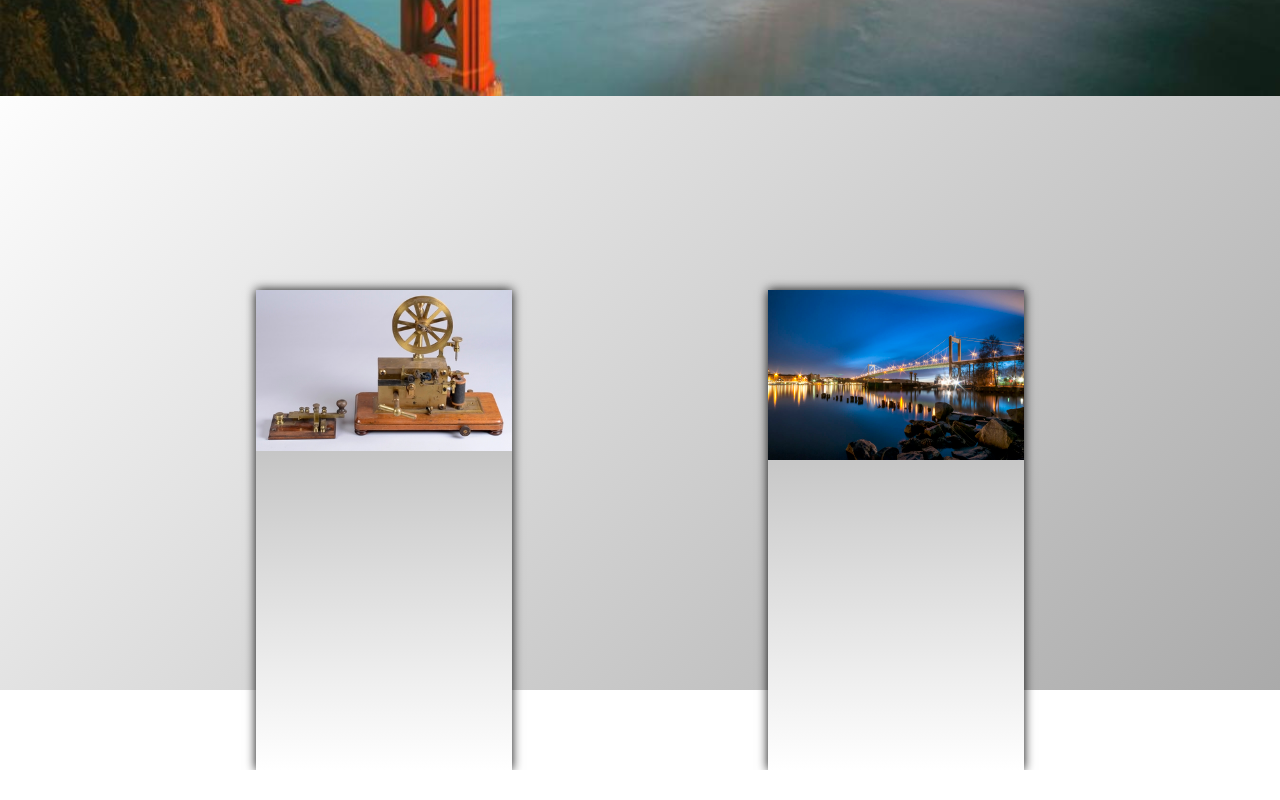
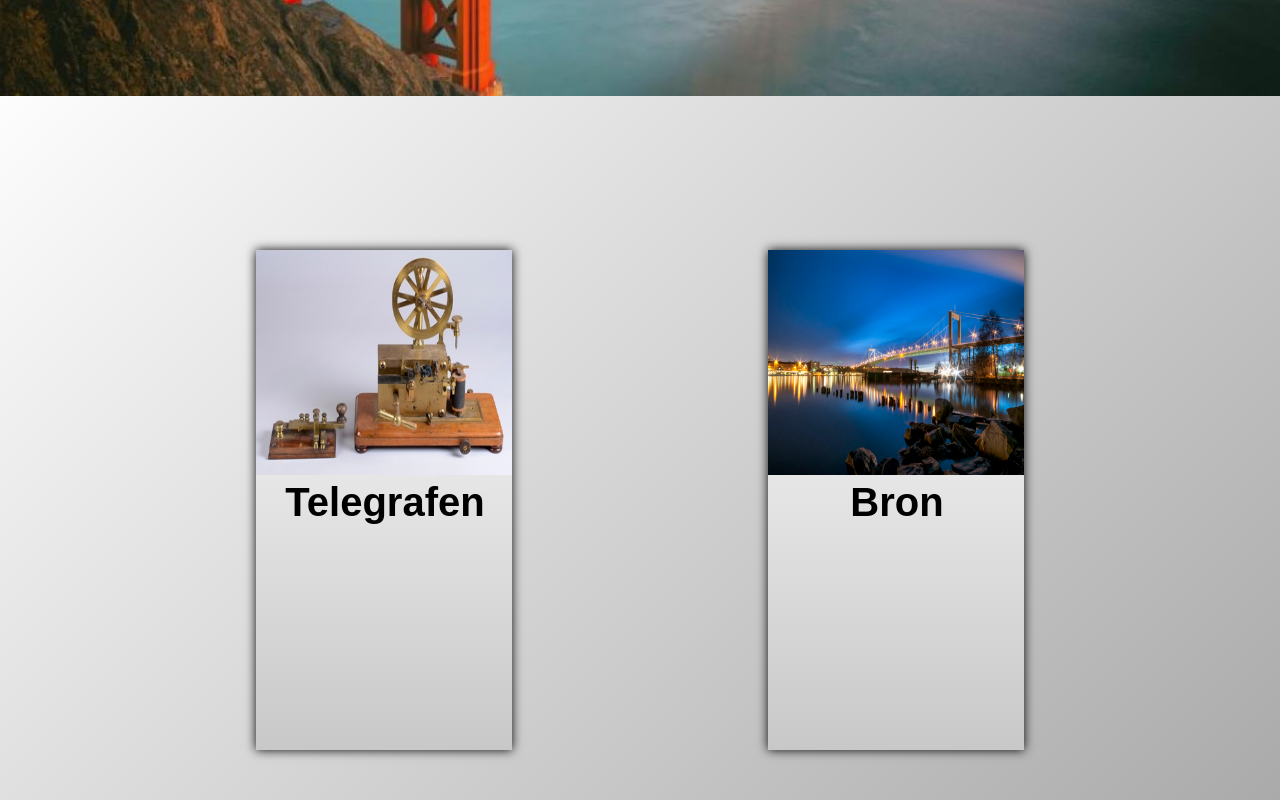
Before and after one commit to POPIS1200/hemsida, a plain HTML site: page index.html in a window 1280 px wide. Shown: the part 575-1375 px from the top of the page. Before the commit the page ends 1345 px from the top, so only its background shows below. Drawn offline with Linux system fonts and the light colour scheme.

Commit message:
fixat i mitten sektionen

```diff
--- a/index.html
+++ b/index.html
@@ -37,14 +37,15 @@
             <a href="./sidor/telegraf.html" height="100%">
             <div id="left">
 
-                <img src="./bilder/telegraf.png" width="100%"/>
-
+                <img src="./bilder/telegraf.png" width="100%" height="45%"/>
+                <h1 class="title-text">Telegrafen</h1>
             </div>
         </a>
         <a href="./sidor/bro.html" height="100%">
             <div id="right">
 
-                <img src="./bilder/ljusbro.png" width="100%"/>
+                <img src="./bilder/ljusbro.png" width="100%" height="45%"/>
+                <h1 class="title-text">Bron</h1>
 
             </div>
         </a>
--- a/style.css
+++ b/style.css
@@ -8,6 +8,7 @@ h1{
     font-size: 40px;
     font-family: Arial;
     color: white;
+    text-align: center;
 }
 #top{
     background-image: "https://www.ge.com/news/sites/default/files/styles/full_header/public/Reports/2020-03/GettyImages-530755444-e1496426370542.jpg?itok=67DfrtvX";
@@ -86,7 +87,7 @@ text-decoration: none;
 }
 #middle{
   background-image: linear-gradient(135deg, #fff, #AAA);
-  height: 40pc;
+  height: 750px;
   width: 100%;
 }
 html{
@@ -95,12 +96,14 @@ html{
 #left{
   position: absolute;
   width: 20%;
-  height: 60%;
+  height: 500px;
   background-color: red;
   right: 60%;
-  transform:translateY(50%);
-  background-image: linear-gradient(0deg, white, darkgray);
+  transform:translateY(40%) rotateX(0deg);
+  background-image: linear-gradient(180deg, white, rgb(200, 200, 200));
   box-shadow: 0px 0px 10px 0px rgba(0, 0, 0, 0.97);
+  transition-property: box-shadow, transform;
+  transition-duration: .3s;
 
 }
 
@@ -108,8 +111,27 @@ html{
   position: absolute;
   left: 60%;
   width: 20%;
-  height: 60%;
-  background-image: linear-gradient(0deg, white, darkgray);
-  transform:translateY(50%);
+  height: 500px;
+  background-image: linear-gradient(180deg, white, rgb(200, 200, 200));
+  transform:translateY(40%) rotateX(0deg);
   box-shadow: 0px 0px 10px 0px rgba(0, 0, 0, 0.97);
+  transition-property: box-shadow, transform;
+  transition-duration: .3s;
 }
+.title-text{
+  text-shadow: 1px 1px rgba(0, 0, 0, 1);
+  background-image: linear-gradient(0deg white gray);
+  background-size: 100%;
+  background-clip: text;
+
+  color: transparent;
+}
+#left:hover{
+  box-shadow: 0px 0px 30px 0px rgba(0, 0, 0, 0.97);
+  transform:translateY(35%) rotateX(-30deg);
+}
+#right:hover{
+  box-shadow: 0px 0px 30px 0px rgba(0, 0, 0, 0.97);
+  transform:translateY(35%) rotateX(30deg);
+  rotate: -30deg;
+}
```
Also changed, not shown: bilder/bro.png (added).
